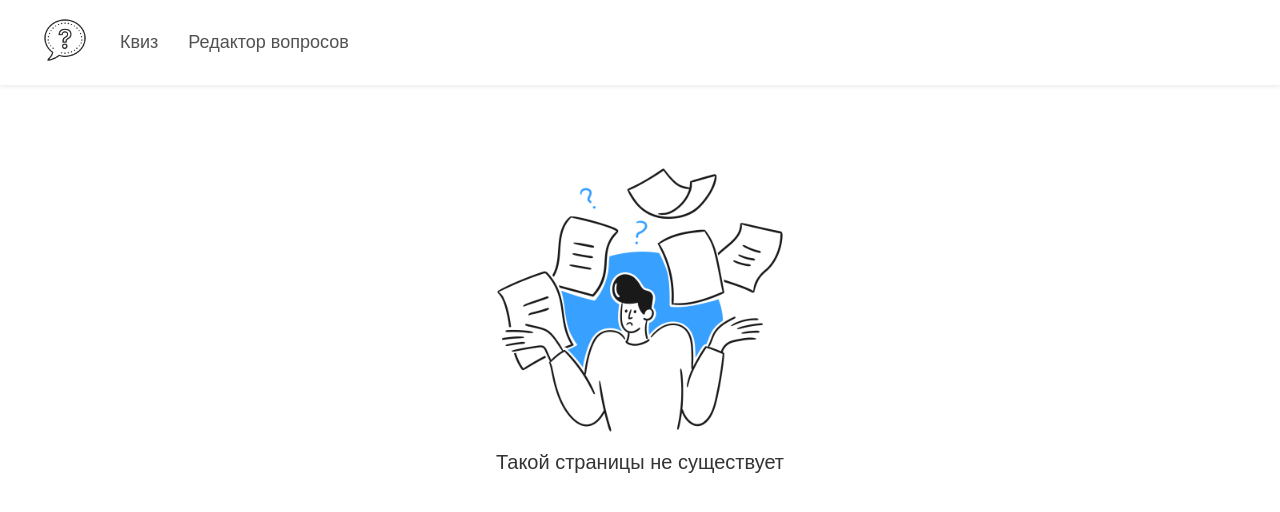
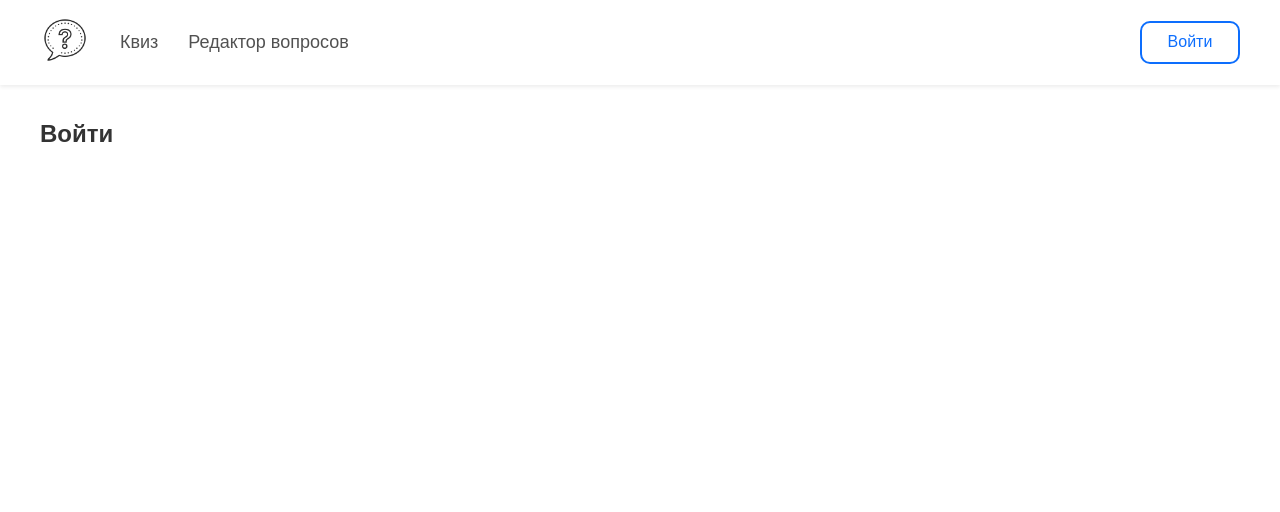
Before and after one commit to sergykt/quiz-template, a React (Create React App) app: page /login in a window 1280 px wide. Shown: the top 512 px of the page. Built offline with nearby package versions, Linux system fonts and the light colour scheme.

Commit message:
changed navbar, added env vars

```diff
--- a/src/App.jsx
+++ b/src/App.jsx
@@ -12,6 +12,7 @@ import Quiz from "./pages/Quiz";
 import QuestionManager from './pages/QuestionManager';
 import Starter from './pages/Starter';
 import PageNotFound from './pages/PageNotFound';
+import LoginPage from './pages/LoginPage';
 
 const App = () => (
   <BrowserRouter>
@@ -20,9 +21,9 @@ const App = () => (
       <Routes>
         <Route path="/*" element={<PageNotFound />} />
         <Route path="/" element={<Starter />} />
+        <Route path="/login" element={<LoginPage />} />
         <Route path="/quiz" element={<Quiz />} />
         <Route path="/edit" element={<QuestionManager />} />
-
       </Routes>
     </main>
     <ToastContainer />
--- a/src/components/CategoryAdd.jsx
+++ b/src/components/CategoryAdd.jsx
@@ -31,8 +31,18 @@ const CategoryAdd = ({ questions, categories }) => {
         resetForm();
       } catch (err) {
         console.log(err);
+        if (err.response.status === 400) {
+          if (err.response.data.error === 'This Category Already Exists') {
+            toast.error('Данная категория уже существует');
+          } else {
+            toast.error('Невалидные данные');
+          }
+        } else if (err.response.status === 500) {
+          toast.error('Внутренняя ошибка сервера');
+        } else {
+          toast.error('Что-то пошло не так, проверьте соединение');
+        }
         setSubmitting(false);
-        toast.error('Что-то пошло не так, проверьте соединение');
       }
     },
   });
--- a/src/components/Header.jsx
+++ b/src/components/Header.jsx
@@ -1,3 +1,5 @@
+import Button from "./Button";
+
 const Header = () => {
   return (
     <header className="header">
@@ -15,7 +17,13 @@ const Header = () => {
             <li>
               <a href="/edit" className="navbar__link">Редактор вопросов</a>
             </li>
+
           </ul>
+          <div className="navbar__button-group">
+            <a href="/login">
+              <Button>Войти</Button>
+            </a>
+          </div>
         </nav>
       </div>
     </header>
--- a/src/components/QuestionList.jsx
+++ b/src/components/QuestionList.jsx
@@ -77,7 +77,7 @@ const QuestionList = ({ questions, categories, setManagerMenu, setTargetQuestion
           Добавить категорию
         </Button>
       </div>
-      <div class="questions-list__select">
+      <div className="questions-list__select">
         <select className="form__select" defaultValue="all" onChange={(e) => setCurrentCategory(e.target.value)}>
           <option value="all">Все категории</option>
           {categories.map((item) => <option key={item.id} value={item.id}>{item.name}</option>)}
--- a/src/index.css
+++ b/src/index.css
@@ -54,6 +54,12 @@ p {
   line-height: 1.5;
 }
 
+.navbar {
+  display: flex;
+  width: 100%;
+  justify-content: space-between;
+}
+
 .navbar__list {
   display: flex;
   justify-content: flex-start;
@@ -62,6 +68,12 @@ p {
   margin: 0;
   list-style: none;
   gap: 30px;
+}
+
+.navbar__button-group {
+  display: flex;
+  align-items: center;
+  gap: 10px;
 }
 
 .navbar__link {
--- /dev/null
+++ b/src/pages/LoginPage.jsx
@@ -0,0 +1,9 @@
+const LoginPage = () => {
+  return (
+    <div className="container">
+      <h2>Войти</h2>
+    </div>
+  );
+};
+
+export default LoginPage;
--- a/src/routes.js
+++ b/src/routes.js
@@ -1,4 +1,4 @@
-const apiPath = process.env.NODE_ENV === 'production' ? 'https://quiz-template-server.vercel.app/api' : '/api';
+const apiPath = process.env.NODE_ENV === 'production' ? process.env.API_PATH : '/api';
 
 const routes = {
   dataPath: () => [apiPath, 'data'].join('/'),
```
